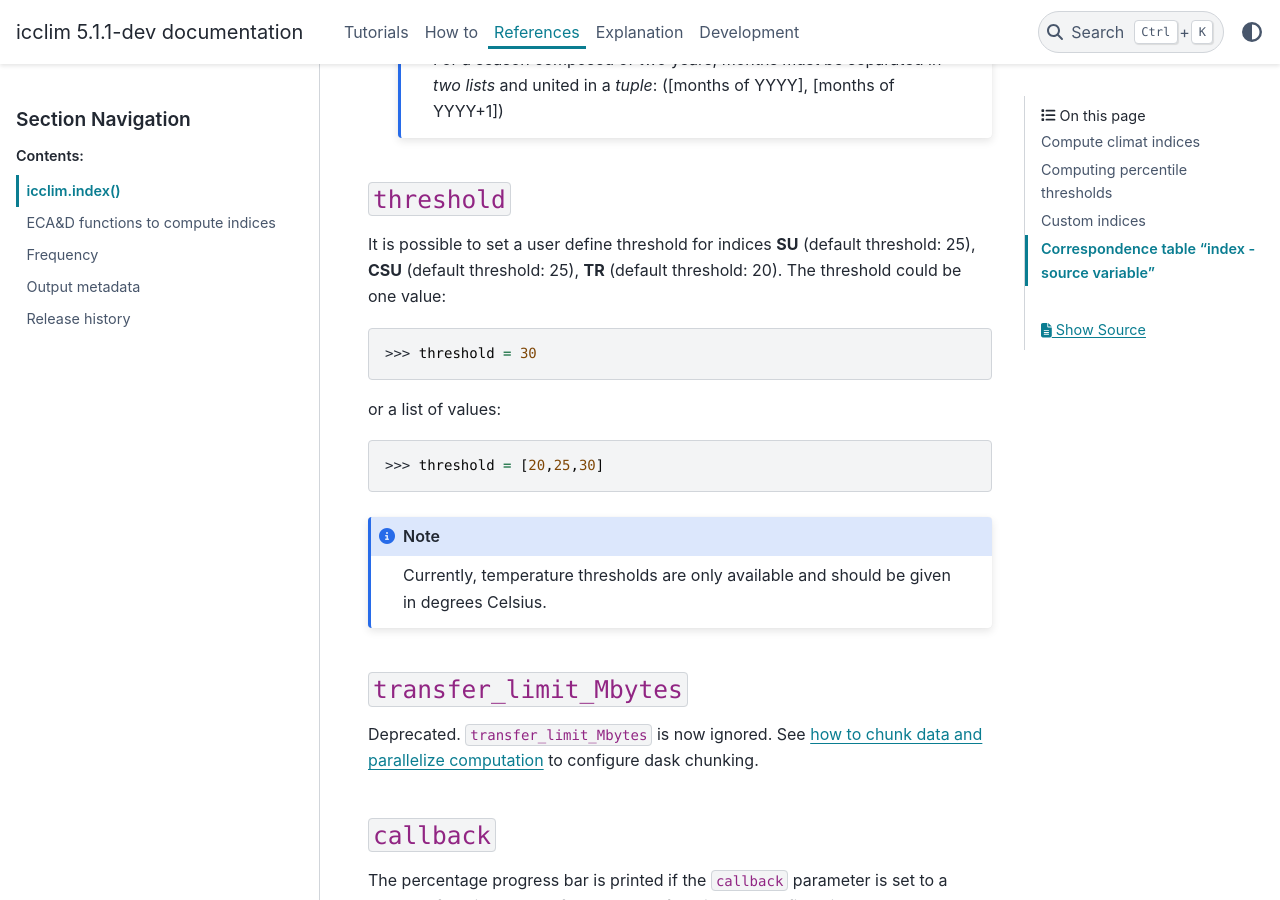
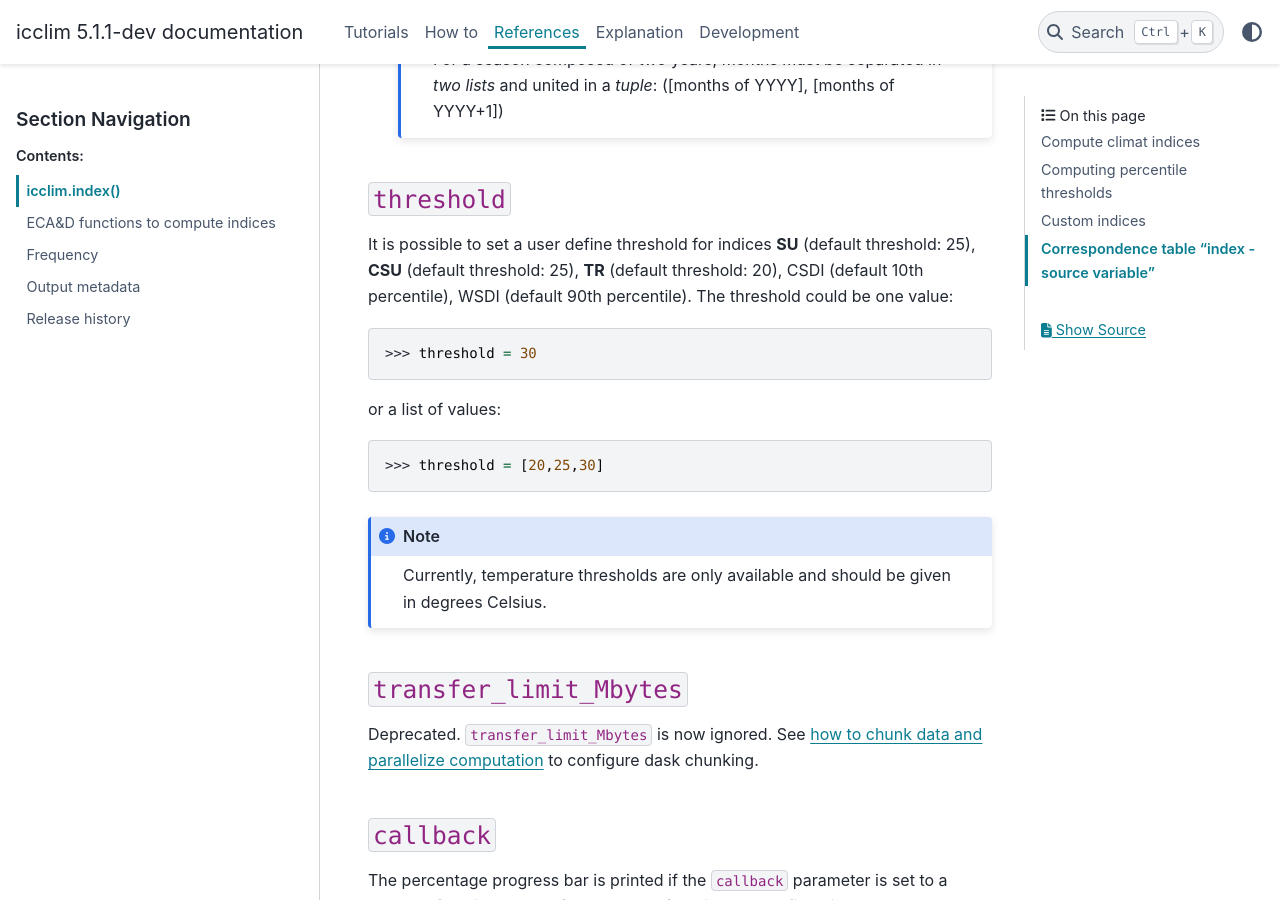
Before and after one commit to cerfacs-globc/icclim, a Sphinx documentation site: the page built from doc/source/references/icclim_index_api.rst, in a window 1280 px wide and 900 px high, scrolled down 2293 px. Built offline with Sphinx 7.4.7 and the PyData theme 0.15.4, drawn with Linux system fonts in a browser that asks for light colours.

Commit message:
DOC: Update threshold doc

```diff
--- a/doc/source/references/icclim_index_api.rst
+++ b/doc/source/references/icclim_index_api.rst
@@ -80,7 +80,7 @@ User defined seasons:
 ``threshold``
 ~~~~~~~~~~~~~
 It is possible to set a user define threshold for indices **SU** (default threshold: 25), **CSU** (default threshold: 25),
-**TR** (default threshold: 20).
+**TR** (default threshold: 20), CSDI (default 10th percentile), WSDI (default 90th percentile).
 The threshold could be one value:
 
 >>> threshold = 30
```
